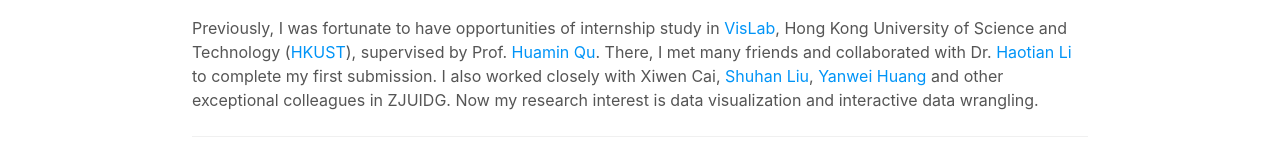
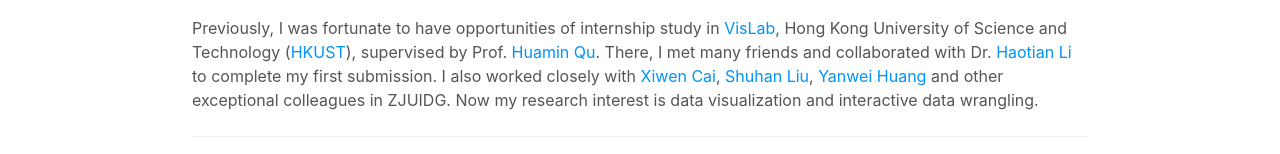
Before and after one commit to yunfzhou/yunfzhou.github.io, a React (Vite) app: page / in a window 1280 px wide. Shown: the part 298-452 px from the top of the page. Built offline with nearby package versions, Linux system fonts and the light colour scheme.

Commit message:
update link

```diff
--- a/src/Greet/Greet.jsx
+++ b/src/Greet/Greet.jsx
@@ -9,8 +9,8 @@
   constructor(props) {
     super(props);
     this.myemail = {
-      site: "mailto:yunfzhou@zju.edu.cn",
-      name: "yunfzhou@zju.edu.cn",
+      site: "mailto:yf.zhou@zju.edu.cn",
+      name: "yf.zhou@zju.edu.cn",
     };
     this.mygit = {
       site: "https://github.com/yunfzhou",
--- a/src/Intro/Intro.jsx
+++ b/src/Intro/Intro.jsx
@@ -15,6 +15,7 @@
     this.hmqu = peopleJson.people.hmqu;
     this.ycwu = peopleJson.people.ycwu;
     this.dweng = peopleJson.people.dweng;
+    this.xwcai = peopleJson.people.xwcai;
     this.ywhuang = peopleJson.people.ywhuang;
     this.shliu = peopleJson.people.shliu;
     this.htli = peopleJson.people.htli;
@@ -71,7 +72,7 @@
 
         There, I met many friends and collaborated with Dr. <a href={this.htli.site}>{this.htli.name}</a> to complete my first submission.
 
-        I also worked closely with Xiwen Cai, <a href={this.shliu.site}>{this.shliu.name}</a>, <a href={this.ywhuang.site}>{this.ywhuang.name}</a> and other exceptional colleagues in ZJUIDG.
+        I also worked closely with <a href={this.xwcai.site}>{this.xwcai.name}</a>, <a href={this.shliu.site}>{this.shliu.name}</a>, <a href={this.ywhuang.site}>{this.ywhuang.name}</a> and other exceptional colleagues in ZJUIDG.
 
         Now my research interest is data visualization and interactive data wrangling.
         </p>
--- a/src/db/papers.json
+++ b/src/db/papers.json
@@ -4,7 +4,7 @@
       "documentTitle": "Xavier: Toward Better Coding Assistance in Authoring Tabular Data Wrangling Scripts",
       "authorID": [
         "yfzhou",
-        "Xiwen Cai",
+        "xwcai",
         "Qiming Shi",
         "ywhuang",
         "htli",
--- a/src/db/people.json
+++ b/src/db/people.json
@@ -35,6 +35,10 @@
     "htli": {
       "site": "https://haotian-li.com/",
       "name": "Haotian Li"
+    },
+    "xwcai": {
+      "site": "https://scholar.google.com/citations?user=Z-CUrSkAAAAJ&hl=en",
+      "name": "Xiwen Cai"
     }
   }
 }
```
